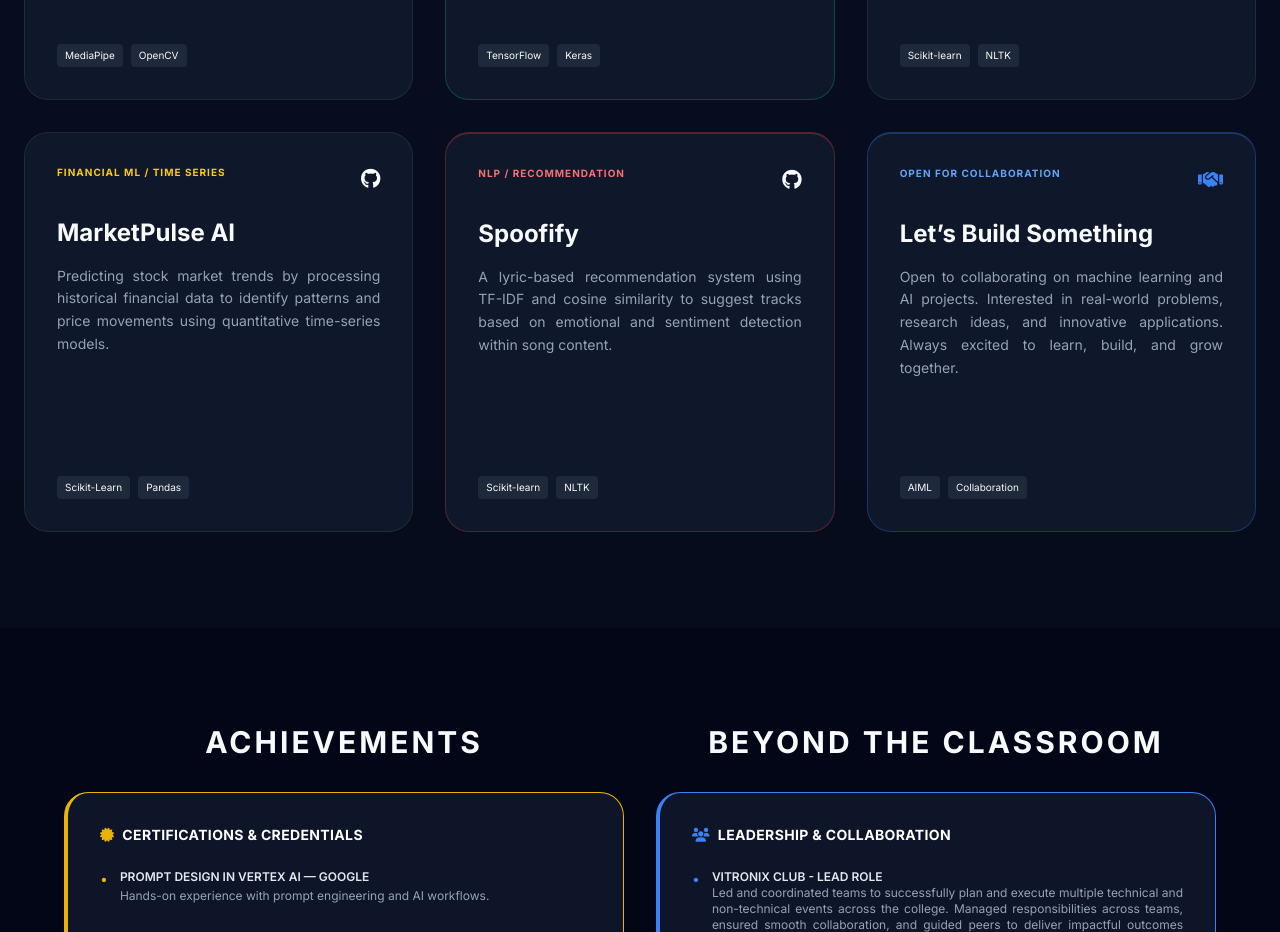
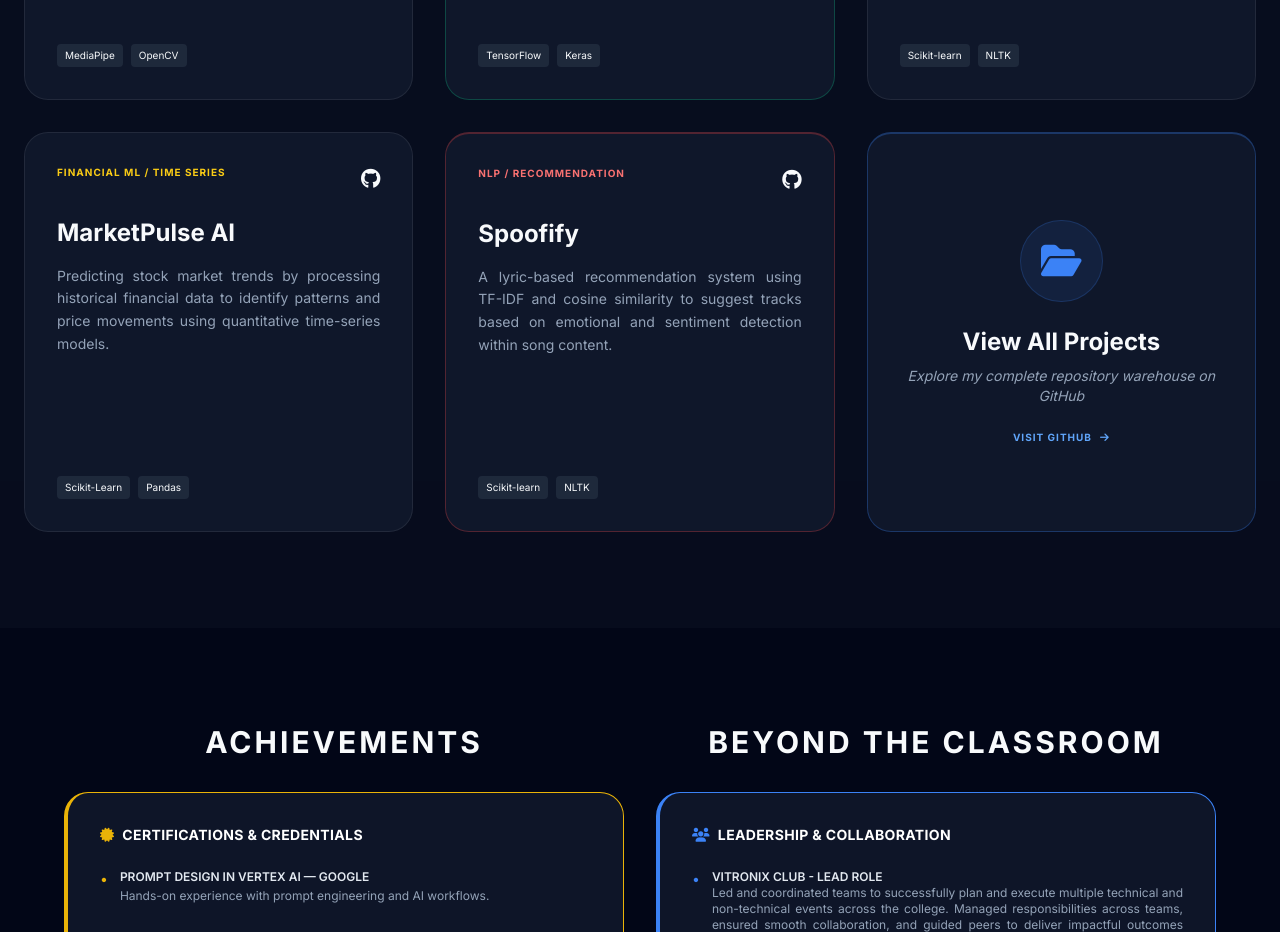
Before and after one commit to DeadBoTt-exe/Portfolio, a plain HTML site: page index.html in a window 1280 px wide. Shown: the part 2568-3500 px from the top of the page. Drawn offline with nearby package versions, Linux system fonts and the light colour scheme.

Commit message:
Final Commit

```diff
--- a/assets/css/style.css
+++ b/assets/css/style.css
@@ -63,10 +63,21 @@ body {
         transform: translateY(-5px);
     }
 
-        /* Make the specific "open-link" icon glow on hover */
-        .project-card-container:hover .card-front i.fa-external-link-alt {
-            filter: drop-shadow(0 0 8px currentColor);
-        }
+    /* --- REDIRECT CARD SPECIFIC --- */
+    /* Disables the 3D flip for the GitHub redirect card */
+    .project-card-container.redirect-card:hover .project-card-inner {
+        transform: none !important;
+    }
+
+.redirect-card .project-card-inner {
+    cursor: pointer;
+}
+
+/* Make the specific "open-link" icon glow on hover */
+.project-card-container:hover .card-front i.fa-external-link-alt,
+.project-card-container:hover .card-front i.fa-arrow-right {
+    filter: drop-shadow(0 0 8px currentColor);
+}
 
 .project-card-inner {
     position: absolute;
--- a/assets/js/script.js
+++ b/assets/js/script.js
@@ -1,3 +1,4 @@
+// --- Neural Background Logic ---
 const canvas = document.getElementById('neural-canvas');
 const ctx = canvas.getContext('2d');
 let particles = [];
@@ -47,42 +48,52 @@ function draw() {
     requestAnimationFrame(draw);
 }
 
-
 window.addEventListener('resize', init);
 init();
 draw();
 
-
+// --- Modal Logic ---
 function toggleModal() {
-    document.getElementById('resumeModal').classList.toggle('hidden');
-    document.body.classList.toggle('overflow-hidden');
+    const modal = document.getElementById('resumeModal');
+    if (modal) {
+        modal.classList.toggle('hidden');
+        document.body.classList.toggle('overflow-hidden');
+    }
 }
-
 
 window.onclick = function (event) {
     const modal = document.getElementById('resumeModal');
     if (event.target == modal) toggleModal();
 }
 
+// --- Project Card Logic ---
+function flipCard(container) {
+    // Check if this card is meant for redirecting to GitHub
+    // If it is, we DON'T want it to flip.
+    if (container.classList.contains('redirect-card')) {
+        return;
+    }
 
-function flipCard(container) {
     const inner = container.querySelector('.project-card-inner');
-    inner.classList.toggle('is-flipped');
+    if (inner) {
+        inner.classList.toggle('is-flipped');
+    }
 }
 
-
+// --- Typing Animation Logic ---
 const quoteText = "Turning data into intelligent, real-world solutions.";
 const typingTarget = document.getElementById("typing-quote");
 let typingIndex = 0;
 
 function typeEffect() {
-    if (typingIndex < quoteText.length) {
+    if (typingTarget && typingIndex < quoteText.length) {
         typingTarget.textContent += quoteText.charAt(typingIndex);
         typingIndex++;
         setTimeout(typeEffect, 50);
     }
 }
 
+// Trigger animation after 1 second delay
 window.addEventListener('DOMContentLoaded', () => {
     setTimeout(typeEffect, 1000);
 });
--- a/index.html
+++ b/index.html
@@ -319,38 +319,27 @@
                 </div>
             </div>
 
-            <div class="project-card-container" onclick="flipCard(this)">
+            <div class="project-card-container redirect-card" onclick="window.open('https://github.com/DeadBoTt-exe?tab=repositories', '_blank')">
                 <div class="project-card-inner">
                     <div class="card-front glass-card p-8 border-t-2 border-blue-500/30 flex flex-col justify-between relative overflow-hidden group">
-                        <div>
-                            <div class="flex justify-between items-start mb-6">
-                                <span class="text-[10px] font-bold text-blue-400 uppercase tracking-widest">Open for Collaboration</span>
-                                <i class="fas fa-handshake text-blue-500 text-xl"></i>
+                        <div class="flex flex-col h-full justify-center items-center text-center space-y-6">
+                            <div class="p-5 bg-blue-500/10 rounded-full border border-blue-500/20 group-hover:scale-110 transition-transform duration-500">
+                                <i class="fas fa-folder-open text-4xl text-blue-500"></i>
                             </div>
-                            <h3 class="text-2xl font-bold mb-4">Let’s Build Something</h3>
-                            <p class="text-slate-400 text-sm leading-relaxed text-justify">Open to collaborating on machine learning and AI projects. Interested in real-world problems, research ideas, and innovative applications. Always excited to learn, build, and grow together.</p>
+
+                            <div>
+                                <h3 class="text-2xl font-bold mb-2">View All Projects</h3>
+                                <p class="text-slate-400 text-sm italic">Explore my complete repository warehouse on GitHub</p>
+                            </div>
+
+                            <div class="flex items-center gap-2 text-blue-400 font-bold tracking-widest text-[10px] uppercase group-hover:gap-4 transition-all">
+                                Visit GitHub <i class="fas fa-arrow-right"></i>
+                            </div>
                         </div>
-                        <div class="flex flex-wrap gap-2">
-                            <span class="text-[10px] bg-slate-800 px-2 py-1 rounded">AIML</span>
-                            <span class="text-[10px] bg-slate-800 px-2 py-1 rounded">Collaboration</span>
-                        </div>
+
                         <div class="absolute bottom-5 right-5 opacity-0 group-hover:opacity-100 transition-all duration-300 transform translate-y-2 group-hover:translate-y-0">
                             <i class="fas fa-external-link-alt text-blue-500 text-lg"></i>
                         </div>
-                    </div>
-                    <div class="card-back p-8 flex flex-col justify-center border-blue-500/50">
-                        <h4 class="text-blue-400 font-bold mb-3 uppercase text-[10px] tracking-widest"><i class="fas fa-project-diagram mr-2"></i>What we can build</h4>
-                        <ul class="text-xs text-slate-300 space-y-2 mb-6 border-l border-slate-700 pl-4">
-                            <li class="flex gap-2"><span>•</span><span>End-to-end Machine Learning pipelines.</span></li>
-                            <li class="flex gap-2"><span>•</span><span>Computer Vision & Image Processing tools.</span></li>
-                            <li class="flex gap-2"><span>•</span><span>Custom Neural Network architectures.</span></li>
-                        </ul>
-                        <h4 class="text-blue-400 font-bold mb-3 uppercase text-[10px] tracking-widest"><i class="fas fa-users mr-2"></i>Preferred Areas</h4>
-                        <ul class="text-xs text-slate-300 space-y-2 mb-6 border-l border-slate-700 pl-4">
-                            <li class="flex gap-2"><span>•</span><span>Research-oriented AI applications.</span></li>
-                            <li class="flex gap-2"><span>•</span><span>Scalable data-driven solutions.</span></li>
-                        </ul>
-                        <span class="text-[10px] text-blue-500 font-bold uppercase tracking-widest italic animate-pulse text-center">Click to flip back</span>
                     </div>
                 </div>
             </div>
```
